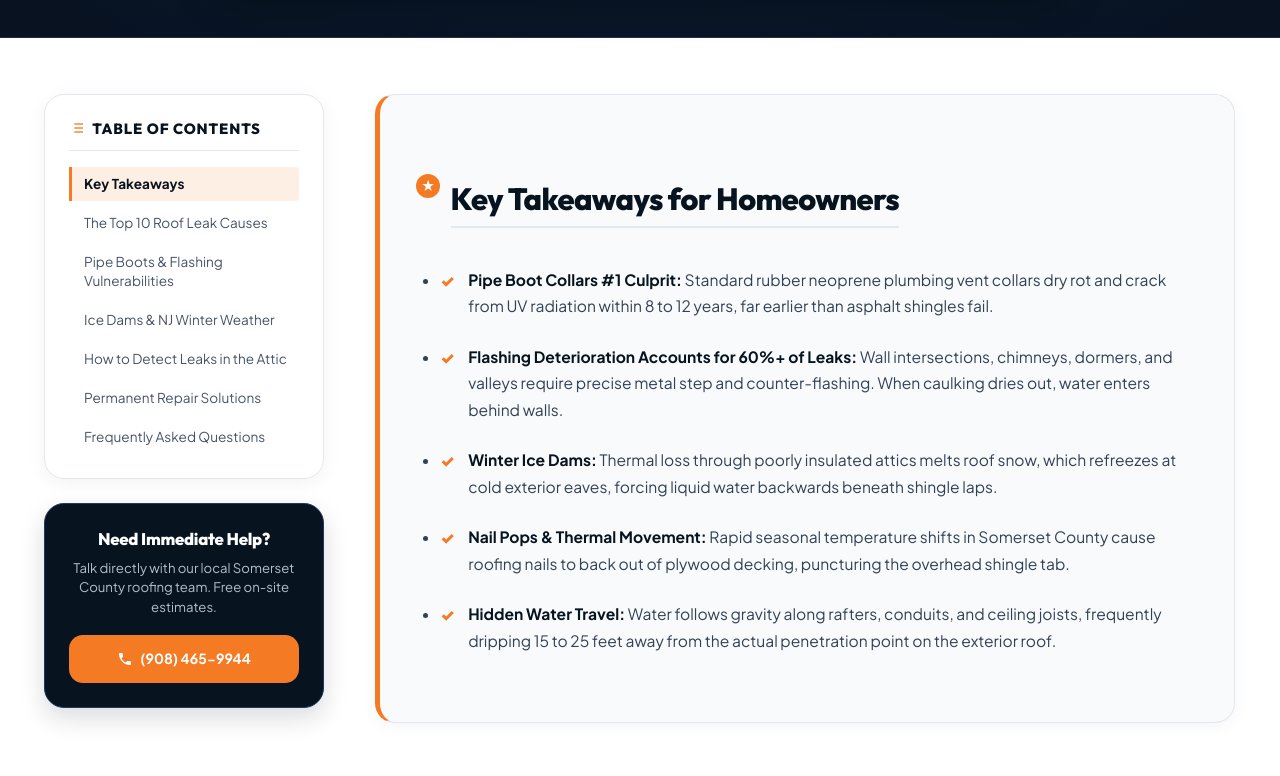
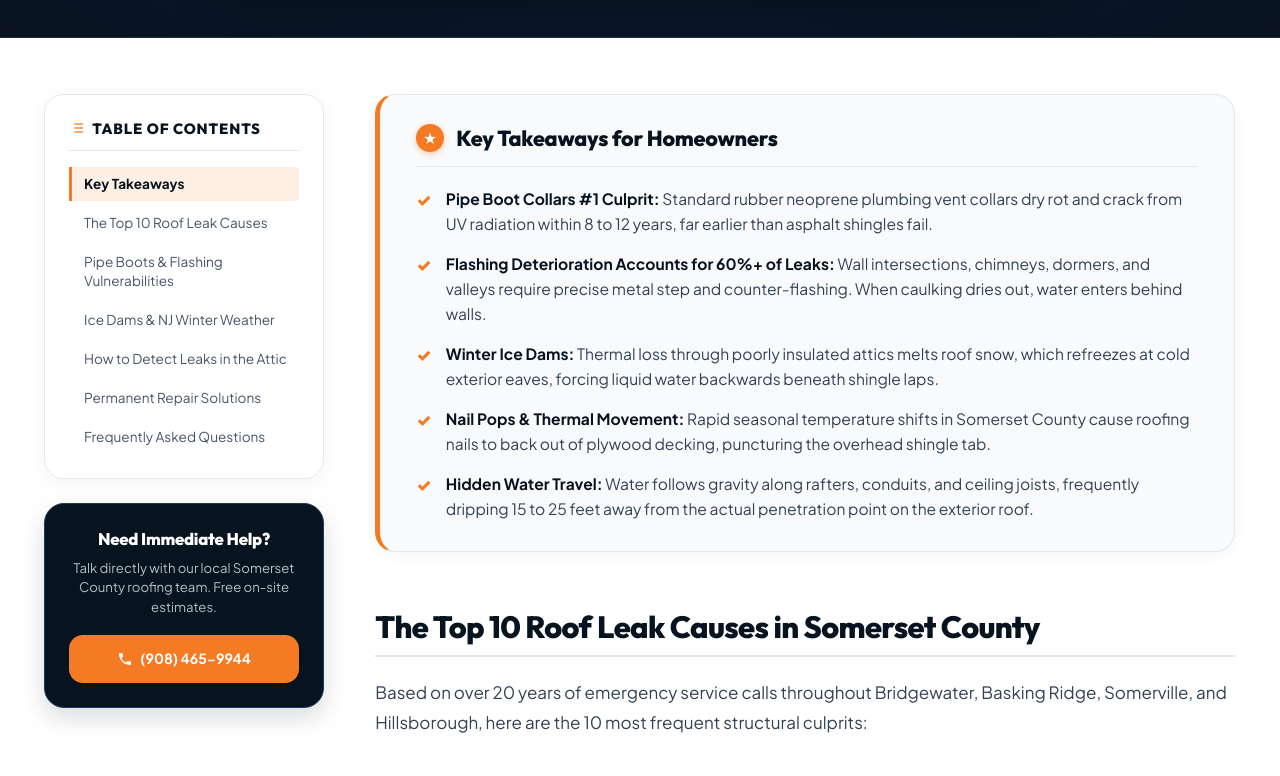
Before and after one commit to bridgewaterroofer/bridgewaterroofer, a plain HTML site: page blog/what-causes-roof-leaks/index.html in a window 1280 px wide. Shown: the part 1200-1976 px from the top of the page. Drawn offline with Linux system fonts and the light colour scheme.

Commit message:
Fix sticky TOC header spacing and perfect key takeaways icon alignment

```diff
--- a/css/blog-page.css
+++ b/css/blog-page.css
@@ -310,59 +310,94 @@
 .key-takeaways-header {
   display: flex;
   align-items: center;
-  gap: 0.65rem;
-  margin-bottom: 1.15rem;
+  gap: 0.75rem;
+  margin-bottom: 1.25rem;
+  padding-bottom: 0.85rem;
+  border-bottom: 1px solid #e2e8f0;
 }
 
 .key-takeaways-badge {
   display: inline-flex;
   align-items: center;
   justify-content: center;
-  width: 24px;
-  height: 24px;
+  width: 28px;
+  height: 28px;
+  min-width: 28px;
   background: var(--orange);
-  color: var(--white);
+  color: #ffffff;
   border-radius: 50%;
-  font-size: 0.85rem;
+  font-size: 0.875rem;
   font-weight: 800;
-}
-
-.key-takeaways-title {
+  line-height: 1;
+  flex-shrink: 0;
+  box-shadow: 0 2px 6px rgba(244, 122, 36, 0.35);
+}
+
+.key-takeaways-title,
+.article-body-content .key-takeaways-title,
+.article-content-column .key-takeaways-title,
+.article-main .key-takeaways-title,
+.callout-takeaway .callout-title,
+.article-body-content .callout-takeaway .callout-title {
   font-family: var(--font-heading);
-  font-size: 1.25rem;
-  font-weight: 800;
-  color: #07131f;
-  margin: 0;
-}
-
-.key-takeaways-list {
-  list-style: none;
-  padding: 0;
-  margin: 0;
-  display: flex;
-  flex-direction: column;
-  gap: 0.85rem;
-}
-
-.key-takeaways-list li {
+  font-size: 1.35rem !important;
+  font-weight: 800 !important;
+  color: #07131f !important;
+  line-height: 1.25 !important;
+  margin: 0 !important;
+  padding: 0 !important;
+  border: none !important;
+  border-bottom: none !important;
+  letter-spacing: -0.01em;
+}
+
+.key-takeaways-list,
+.article-body-content .key-takeaways-list,
+.article-content-column .key-takeaways-list,
+.article-main .key-takeaways-list,
+.takeaway-list,
+.article-body-content .takeaway-list,
+.article-content-column .takeaway-list,
+.article-main .takeaway-list {
+  list-style: none !important;
+  padding: 0 !important;
+  margin: 0 !important;
+  display: flex !important;
+  flex-direction: column !important;
+  gap: 0.95rem !important;
+}
+
+.key-takeaways-list li,
+.article-body-content .key-takeaways-list li,
+.article-content-column .key-takeaways-list li,
+.article-main .key-takeaways-list li,
+.takeaway-list li,
+.article-body-content .takeaway-list li,
+.article-content-column .takeaway-list li,
+.article-main .takeaway-list li {
   position: relative;
-  padding-left: 1.75rem;
+  list-style: none !important;
+  padding-left: 1.85rem !important;
+  margin: 0 !important;
   font-size: 0.975rem;
   line-height: 1.6;
   color: #334155;
 }
 
-.key-takeaways-list li::before {
+.key-takeaways-list li::before,
+.takeaway-list li::before {
   content: '✓';
   position: absolute;
   left: 0;
-  top: 0;
+  top: 0.1rem;
   color: var(--orange);
   font-weight: 900;
-  font-size: 1rem;
-}
-
-.key-takeaways-list strong {
+  font-size: 1.05rem;
+  line-height: 1.4;
+}
+
+.key-takeaways-list strong,
+.takeaway-list strong {
   color: #07131f;
 }
 
@@ -393,7 +428,7 @@
   width: 100%;
   max-width: 280px;
   position: sticky;
-  top: 110px;
+  top: calc(var(--header-height, 118px) + 24px); /* 142px: ample space below sticky header */
   display: flex;
   flex-direction: column;
   gap: 1.5rem;
@@ -633,9 +668,9 @@
   line-height: 1.8;
 }
 
-.article-body-content h2,
-.article-content-column h2,
-.article-main h2 {
+.article-body-content h2:not(.key-takeaways-title):not(.callout-title),
+.article-content-column h2:not(.key-takeaways-title):not(.callout-title),
+.article-main h2:not(.key-takeaways-title):not(.callout-title) {
   font-family: var(--font-heading);
   font-size: clamp(1.75rem, 2.4vw, 2.2rem);
   font-weight: 800;
@@ -646,7 +681,7 @@
   margin-bottom: 1.25rem;
   padding-bottom: 0.5rem;
   border-bottom: 2px solid #e2e8f0;
-  scroll-margin-top: 130px;
+  scroll-margin-top: 150px;
 }
 
 .article-body-content h3,
@@ -659,12 +694,12 @@
   line-height: 1.35;
   margin-top: 2.25rem;
   margin-bottom: 0.85rem;
-  scroll-margin-top: 130px;
-}
-
-.article-body-content ul,
-.article-content-column ul,
-.article-main ul {
+  scroll-margin-top: 150px;
+}
+
+.article-body-content ul:not(.key-takeaways-list):not(.takeaway-list):not(.toc-nav-list):not(.checklist-green):not(.sources-list),
+.article-content-column ul:not(.key-takeaways-list):not(.takeaway-list):not(.toc-nav-list):not(.checklist-green):not(.sources-list),
+.article-main ul:not(.key-takeaways-list):not(.takeaway-list):not(.toc-nav-list):not(.checklist-green):not(.sources-list) {
   list-style: disc;
   margin-bottom: 1.75rem;
   padding-left: 1.5rem;
```
